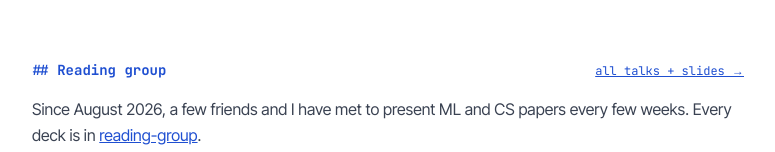
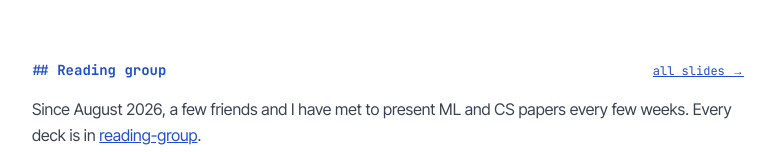
Before and after one commit to AVespaIsNotAMotorcycle/AVespaIsNotAMotorcycle.github.io, a Next.js app: page / in a window 1280 px wide. Shown: the part 1024-1176 px from the top of the page, without its empty margins (252-1027 px from the left). Built offline with nearby package versions, Linux system fonts and the light colour scheme; no server answers.

Commit message:
Changed 'all talks + slides' to 'all slides' - talks aren't recorded

```diff
--- a/app/page.tsx
+++ b/app/page.tsx
@@ -64,7 +64,7 @@ export default function Home() {
 			<section>
 				<div className="section-head">
 					<h2>## Reading group</h2>
-					<a href={READING_GROUP_URL} className="mono note-link">all talks + slides →</a>
+					<a href={READING_GROUP_URL} className="mono note-link">all slides →</a>
 				</div>
 				<p className="body">
 					Since August 2026, a few friends and I have met to present ML and CS papers
```
